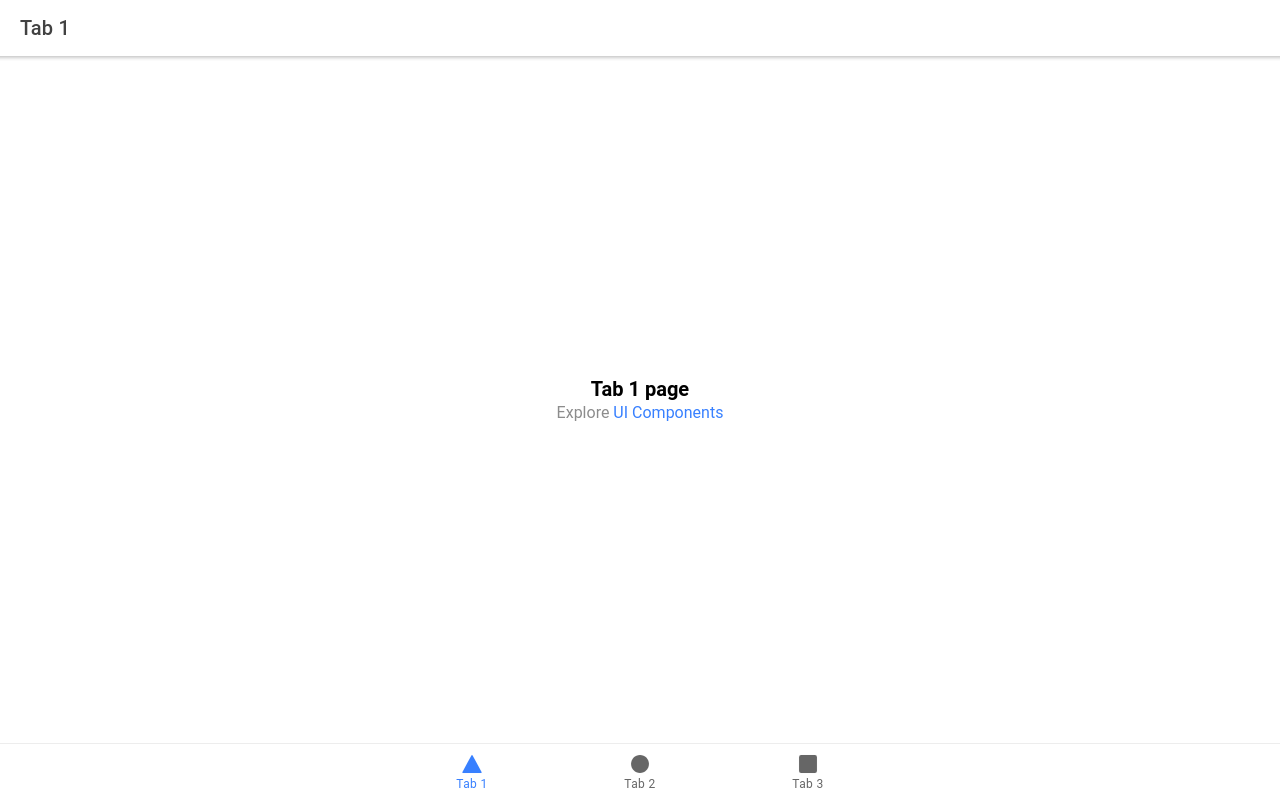
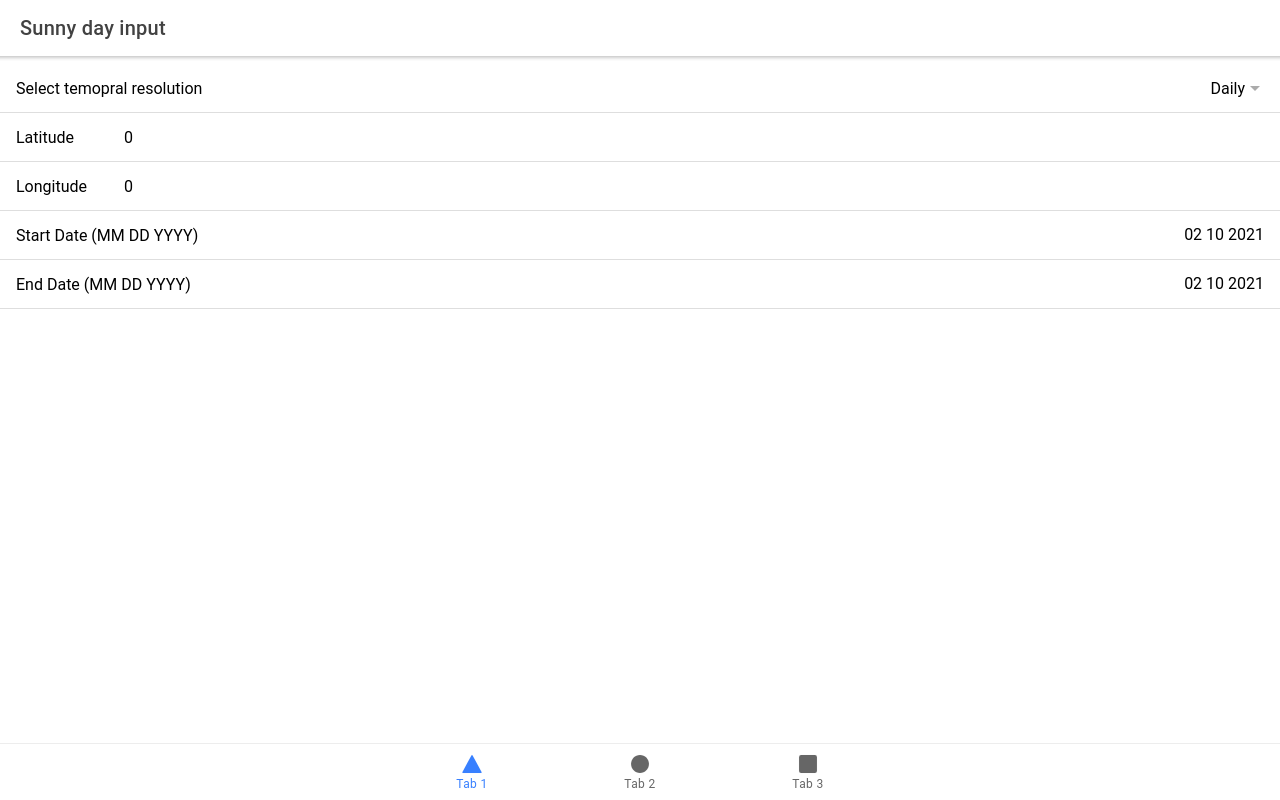
Before and after one commit to josephsleiman16/sunny-days, a React (Create React App) app in the folder sunny-days/: page /tab1 in a window 1280 px wide. Built offline with nearby package versions, Linux system fonts and the light colour scheme.

Commit message:
initial form

```diff
--- a/sunny-days/src/pages/Tab1.tsx
+++ b/sunny-days/src/pages/Tab1.tsx
@@ -1,22 +1,84 @@
-import { IonContent, IonHeader, IonPage, IonTitle, IonToolbar } from '@ionic/react';
+import { IonContent, IonGrid, IonRow, IonCol, IonHeader, IonPage, IonTitle, IonToolbar, IonInput, IonItem, IonLabel, IonList, IonItemDivider, IonDatetime, IonSelect, IonSelectOption } from '@ionic/react';
+import { SetStateAction, useState } from 'react';
 import ExploreContainer from '../components/ExploreContainer';
 import './Tab1.css';
+const temporalOptions = ['hourly', 'daily', 'monthly'];
+
 
 const Tab1: React.FC = () => {
+  const [longitude, setLongitude] = useState<number>(0);
+  const [latitude, setLatitude] = useState<number>(0);
+  const [startDate, setStartDate] =  useState<string>('02 10 2021');
+  const [endDate, setEndDate] =  useState<string>('02 10 2021');
+  const [temporalRes, setTemporalRes] = useState<string>('daily');
+  const [displayFormat, setDisplayFormat] = useState<string>('MM DD YYYY');
+
+  console.log("display format = ", displayFormat);
+  const changeDisplay = (e: { detail: { value: SetStateAction<string>; }; })=> {
+    setTemporalRes(e.detail.value)
+    if(e.detail.value === "monthly") {
+      setDisplayFormat("YYYY");
+    } else {
+      setDisplayFormat("MM DD YYYY");
+    }
+
+  }
   return (
     <IonPage>
       <IonHeader>
         <IonToolbar>
-          <IonTitle>Tab 1</IonTitle>
+          <IonTitle>Sunny day input</IonTitle>
         </IonToolbar>
       </IonHeader>
       <IonContent fullscreen>
-        <IonHeader collapse="condense">
-          <IonToolbar>
-            <IonTitle size="large">Tab 1</IonTitle>
-          </IonToolbar>
-        </IonHeader>
-        <ExploreContainer name="Tab 1 page" />
+
+        <IonList>
+
+        <IonItem>
+            <IonLabel>Select temopral resolution</IonLabel>
+            <IonSelect value={temporalRes} okText="Okay" cancelText="Dismiss"
+            onIonChange={e => changeDisplay(e)}>
+
+              <IonSelectOption value="hourly">Hourly</IonSelectOption>
+              <IonSelectOption value="daily" >Daily</IonSelectOption>
+              <IonSelectOption value="monthly">Monthly & Annual</IonSelectOption>
+            </IonSelect>
+          </IonItem>
+
+          <IonItem>
+            <IonLabel position="fixed">Latitude</IonLabel>
+            <IonInput
+              type="number"
+              value={latitude}
+              onIonChange={e=>setLatitude(parseInt(e.detail.value!, 10))}
+            ></IonInput>
+          </IonItem>
+
+          <IonItem>
+            <IonLabel position="fixed">Longitude</IonLabel>
+            <IonInput
+              type="number"
+              value={longitude}
+              onIonChange={e=>setLongitude(parseInt(e.detail.value!, 10))}
+
+            ></IonInput>
+          </IonItem>
+
+          <IonItem>
+          <IonLabel>Start Date ({displayFormat})</IonLabel>
+          <IonDatetime displayFormat={displayFormat} placeholder="Select Date" value={startDate} onIonChange={e => setStartDate(e.detail.value!)}></IonDatetime>
+        </IonItem>
+
+
+        <IonItem>
+          <IonLabel>End Date ({displayFormat})</IonLabel>
+          <IonDatetime displayFormat={displayFormat} placeholder="Select Date" value={endDate} onIonChange={e => setEndDate(e.detail.value!)}></IonDatetime>
+        </IonItem>
+
+
+        </IonList>
+
+
       </IonContent>
     </IonPage>
   );
```
